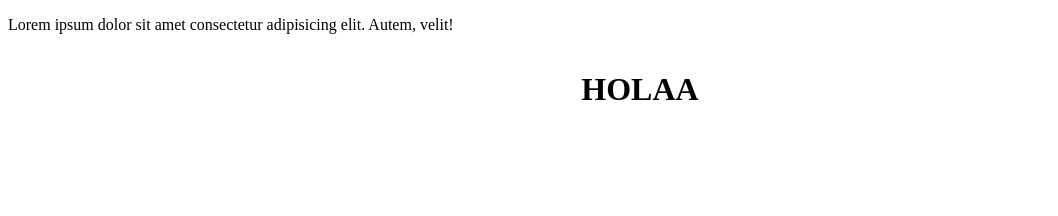
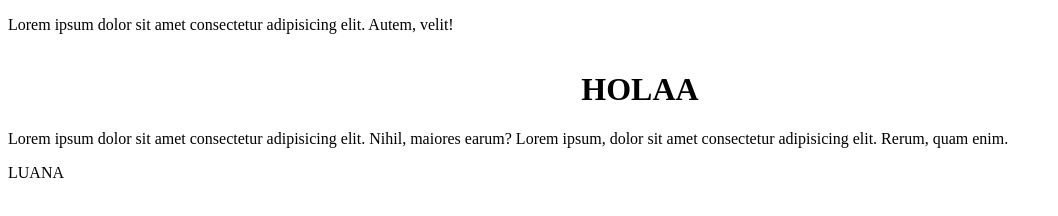
Before and after one commit to Masfloro/prueba_pagina, a plain HTML site: page segunda_pagina.html in a window 1280 px wide. Shown: the whole page, without its empty margins (0-1058 px from the left). Drawn offline with Linux system fonts and the light colour scheme.

Commit message:
Se agrego luana

```diff
--- a/segunda_pagina.html
+++ b/segunda_pagina.html
@@ -23,6 +23,16 @@
             </hgroup>
         </header>
     </div>
+    <div>
+        <p>Lorem ipsum dolor sit amet consectetur adipisicing elit. Nihil, maiores earum?
+            Lorem ipsum, dolor sit amet consectetur adipisicing elit. Rerum, quam enim.
+        </p>
+    </div>
+    <div>
+        <p>
+            LUANA
+        </p>
+    </div>
 
 </body>
 </html>
```
